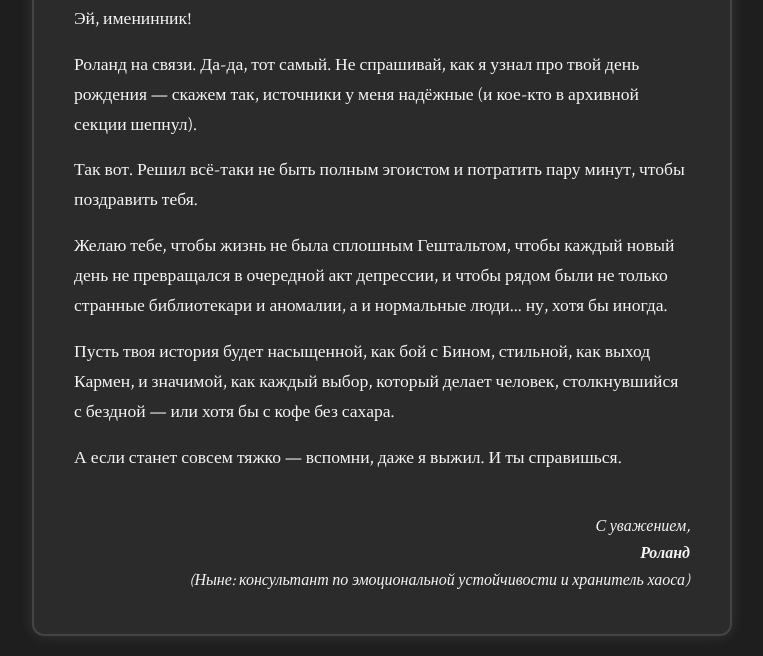
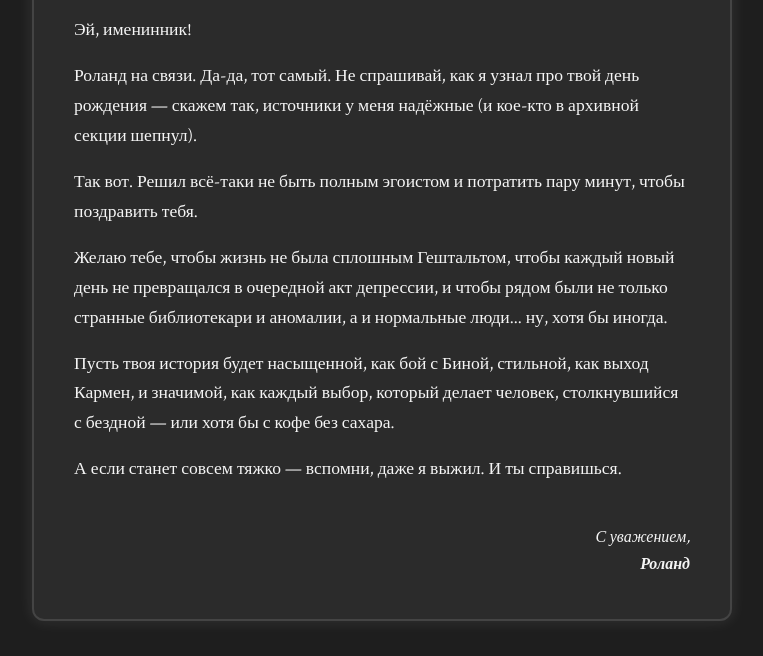
Before and after one commit to SitHond/Roland-letter, a plain HTML site: page index.html in a window 1280 px wide. Shown: the part 148-804 px from the top of the page, without its empty margins (258-1021 px from the left). Drawn offline with Linux system fonts and the light colour scheme.

Commit message:
Update index.html

```diff
--- a/index.html
+++ b/index.html
@@ -92,7 +92,7 @@ p {
 и чтобы рядом были не только странные библиотекари и аномалии,
 а и нормальные люди... ну, хотя бы иногда.</p>
 
-<p>Пусть твоя история будет насыщенной, как бой с Бином,
+<p>Пусть твоя история будет насыщенной, как бой с Биной,
 стильной, как выход Кармен,
 и значимой, как каждый выбор, который делает человек, столкнувшийся с бездной —
 или хотя бы с кофе без сахара.</p>
@@ -102,7 +102,6 @@ p {
 <div class="signature">
   С уважением,<br />
   <strong>Роланд</strong><br />
-  (Ныне: консультант по эмоциональной устойчивости и хранитель хаоса)
 </div>
 
   </div>
```
